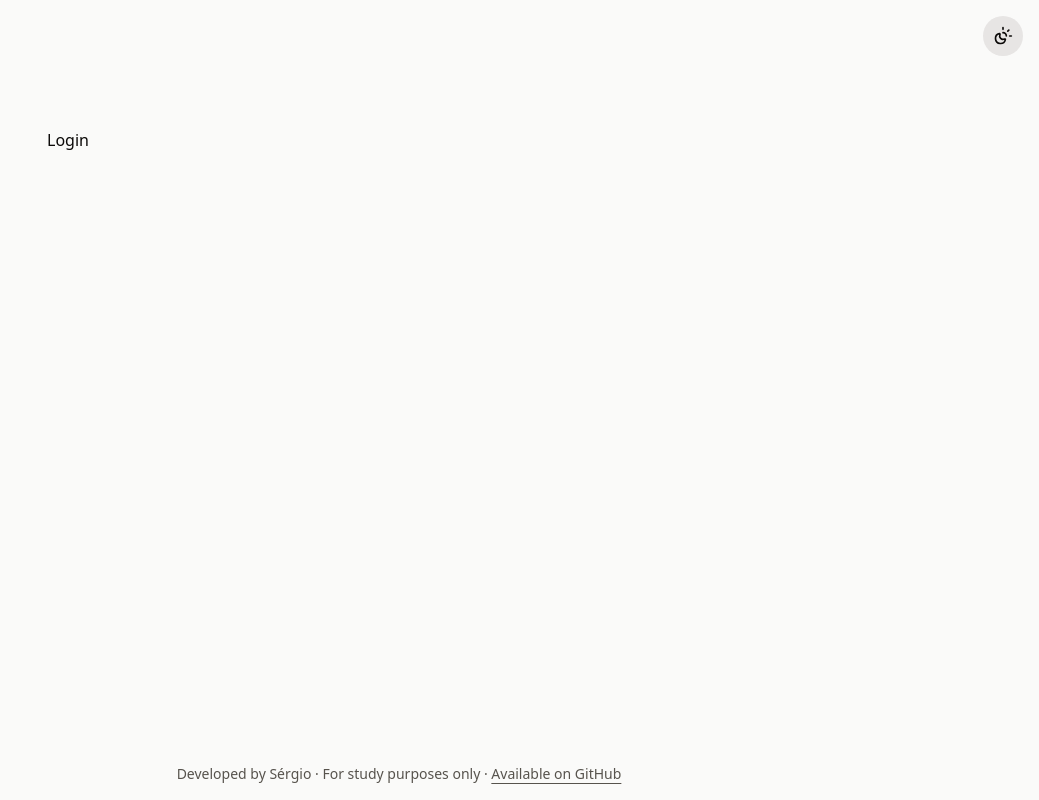
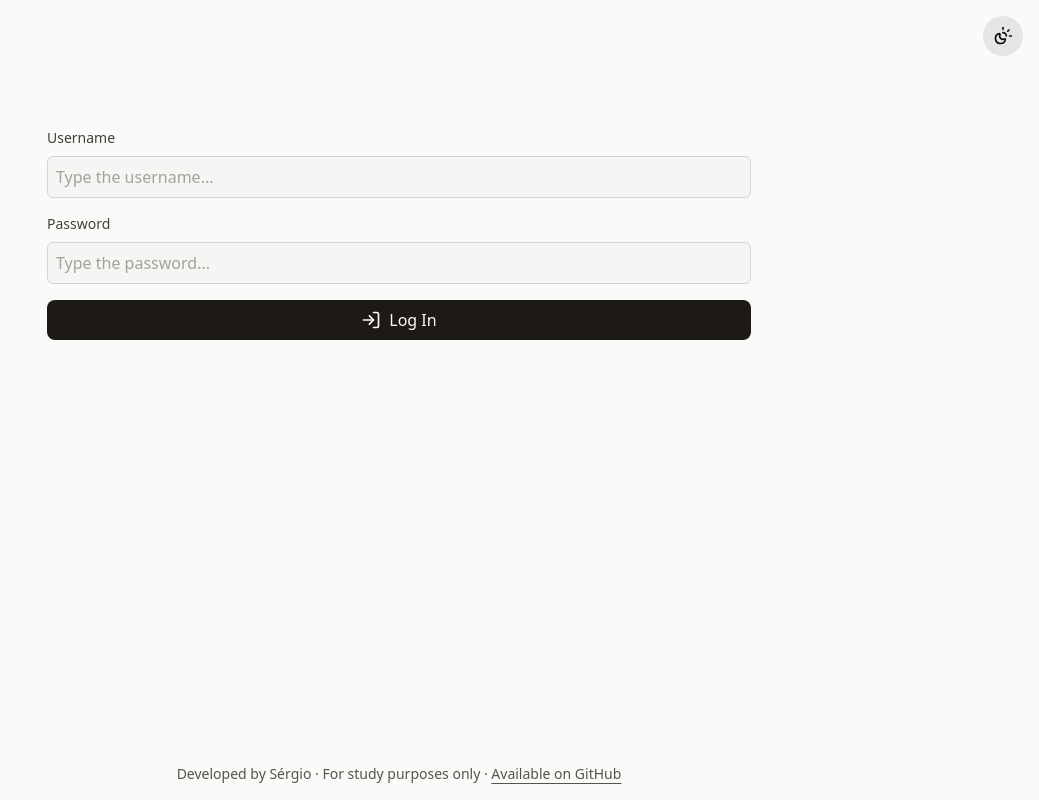
Before and after one commit to sergiodantasz/blog, a Next.js app: page /admin/login in a window 1280 px wide. Shown: the whole page, without its empty margins (241-1280 px from the left). Built offline with nearby package versions, Linux system fonts and the light colour scheme; no server answers.

Commit message:
feat(login): integrate LoginForm and enforce authentication check on login page

```diff
--- a/src/app/admin/login/page.tsx
+++ b/src/app/admin/login/page.tsx
@@ -1,9 +1,15 @@
-import { Metadata } from 'next';
+import type { Metadata } from 'next';
+import { forbidden } from 'next/navigation';
+
+import { LoginForm } from '@/components/ui/admin/login-form';
+
+import { AUTH_ENABLED } from '@/config/env';
 
 export const metadata: Metadata = {
   title: 'Login',
 };
 
 export default function Page() {
-  return <div>Login</div>;
+  if (!AUTH_ENABLED) forbidden();
+  return <LoginForm />;
 }
```
